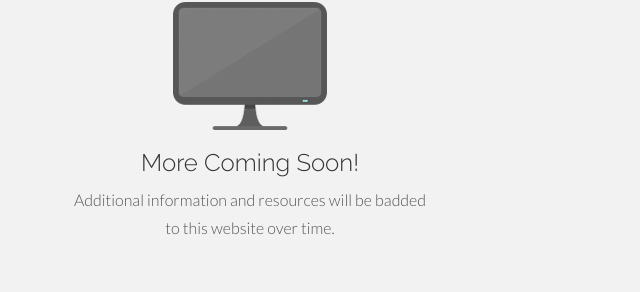
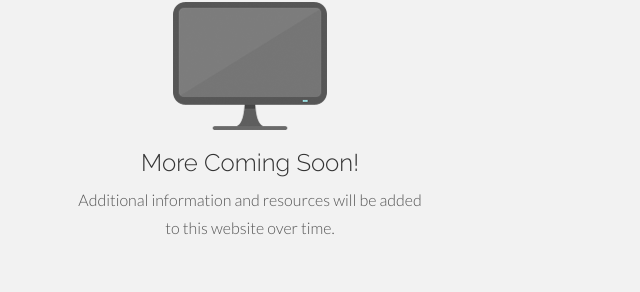
Before and after one commit to ocd-shepherd/ocd.community, a plain HTML site: page index.html in a window 1280 px wide. Shown: the part 1040-1332 px from the top of the page, 0-640 px from the left. Drawn offline with nearby package versions, Linux system fonts and the light colour scheme.

Commit message:
Fix typo

```diff
--- a/index.html
+++ b/index.html
@@ -81,7 +81,7 @@
                 <div class="col-lg-4">
                     <img src="/assets/img/screen.png" alt="">
                     <h3>More Coming Soon!</h3>
-                    <p>Additional information and resources will be badded to this website over time.</p>
+                    <p>Additional information and resources will be added to this website over time.</p>
                 </div>
                 <hr>
                 <br>
```
